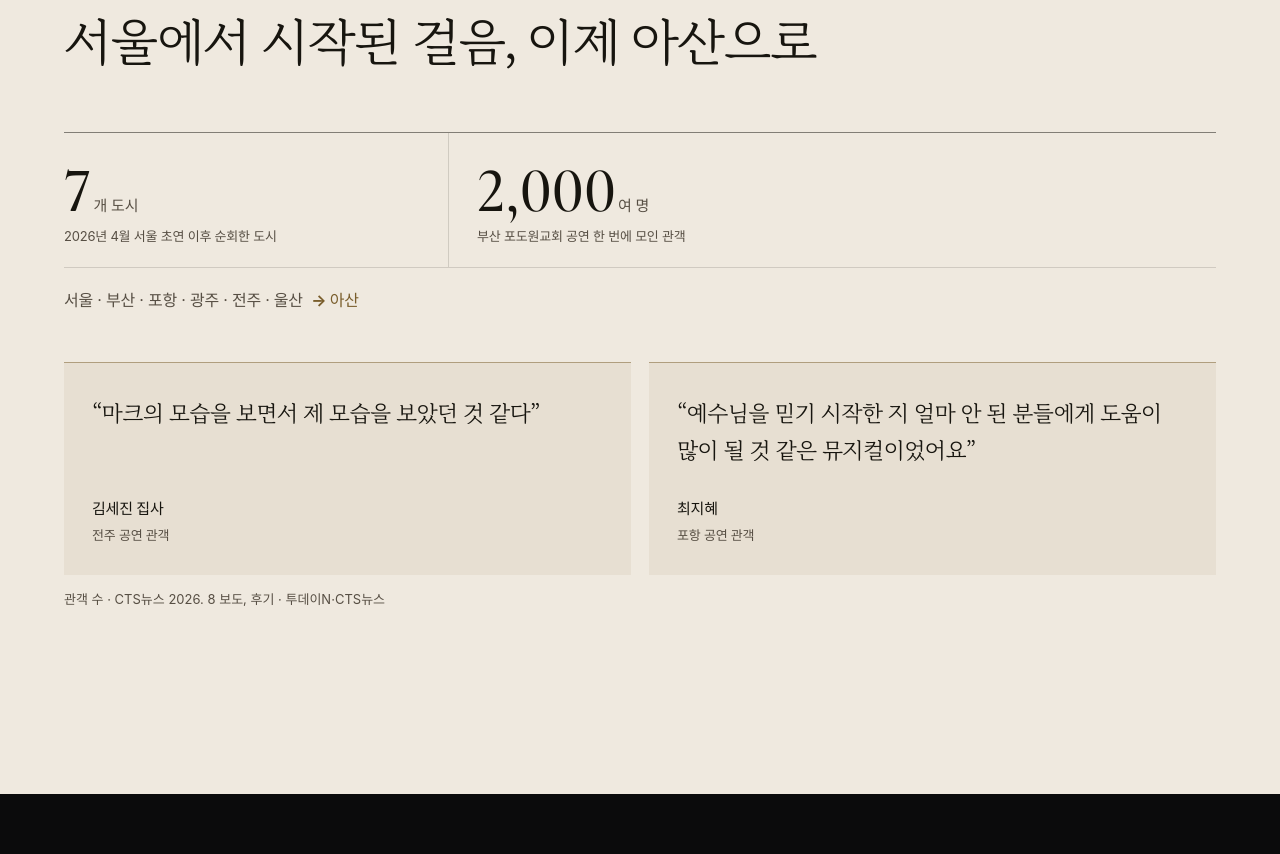
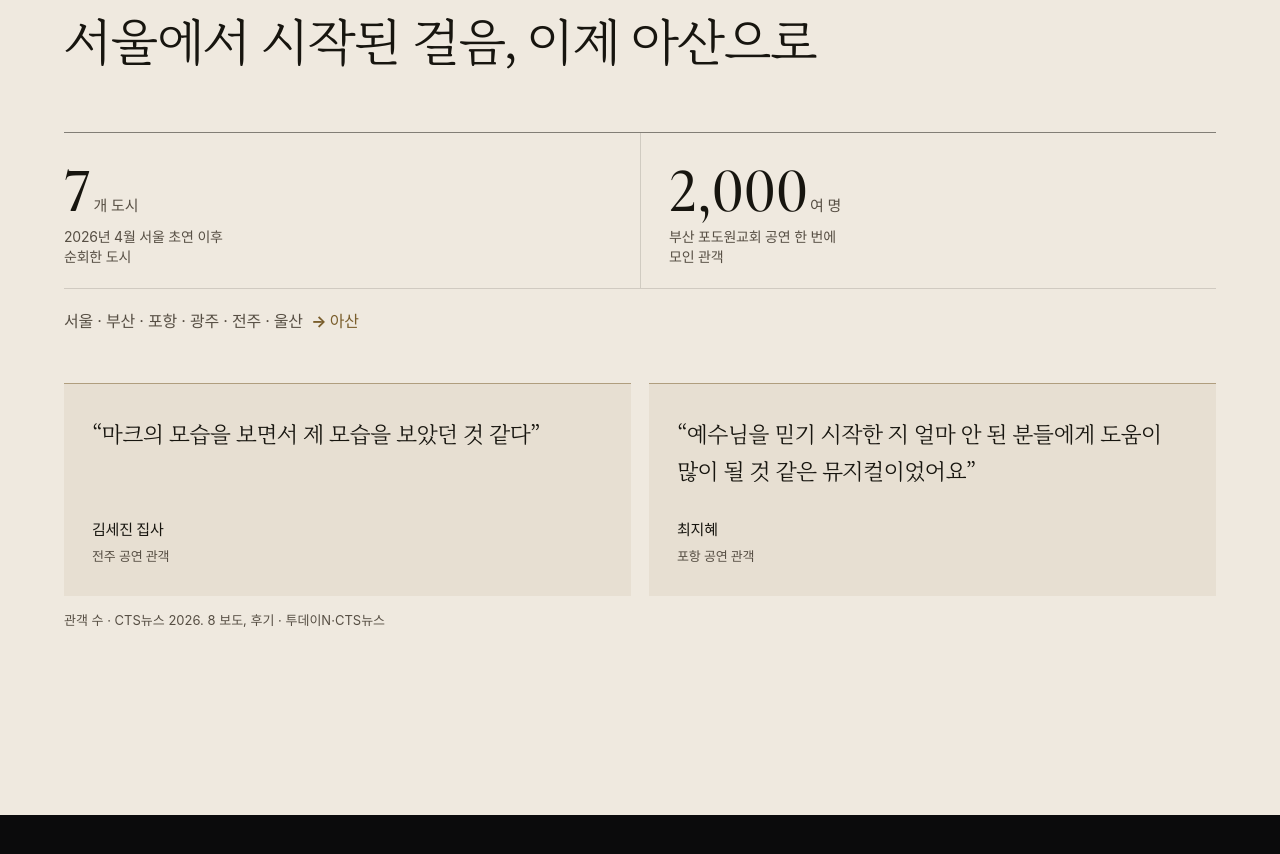
Before and after one commit to bakcine1-boop/mark-asan, a plain HTML site: page index.html in a window 1280 px wide. Shown: the part 4260-5114 px from the top of the page. Drawn offline with nearby package versions, Linux system fonts and the light colour scheme; a web font is replaced by a local one.

Commit message:
숫자 띠 2칸

```diff
--- a/css/site.css
+++ b/css/site.css
@@ -918,3 +918,6 @@ h1, h2, h3, h4 { font-weight: inherit; }
 .stats b { font-size: clamp(30px, 8vw, 64px); }
 @media (min-width: 900px) { .stats { grid-template-columns: repeat(3, 1fr); } .stats > div { padding-top: 26px; padding-bottom: 22px; } .stats > div + div { padding-left: 28px; } }
 .player__cover img { object-position: 50% 82%; filter: brightness(.9) saturate(.95); }
+.stats--2 { grid-template-columns: 1fr 1.3fr; }
+.stats--2 dt { font-size: 14px; max-width: 13em; }
+@media (min-width: 900px) { .stats--2 { grid-template-columns: 1fr 1fr; } }
```
